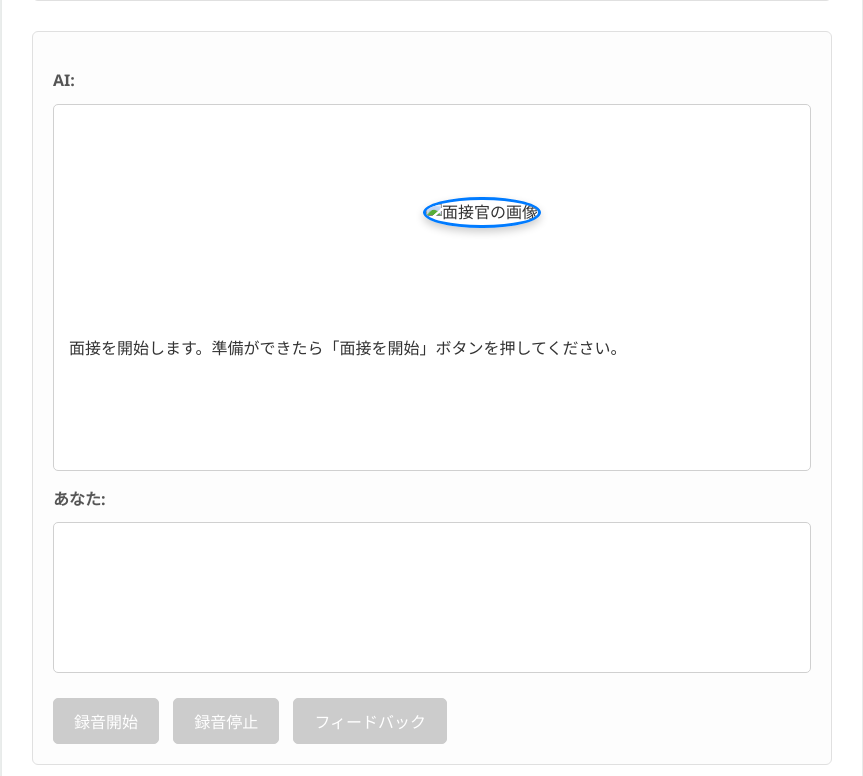
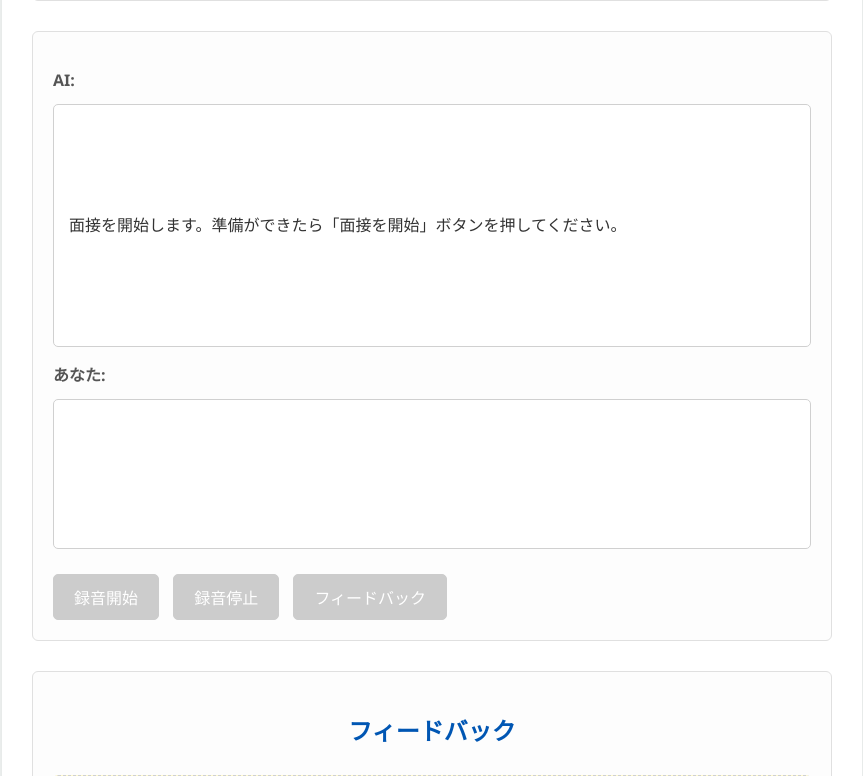
Before and after one commit to hyoudou-hirokazu/ai-mensetu, a Flask app: page / in a window 1280 px wide. Shown: the part 582-1358 px from the top of the page, without its empty margins (208-1071 px from the left). Run offline with Flask 3, Linux system fonts and the light colour scheme; parts of the project's set-up code (start-up, migrations or seed data) failed here and were passed over.

Commit message:
Update index.html

```diff
--- a/templates/index.html
+++ b/templates/index.html
@@ -34,9 +34,7 @@
             <div class="ai-response-area">
                 <p class="label">AI:</p>
                 <div id="ai-response" class="response-box">
-                    <div class="interviewer-image-container">
-                        <img id="interviewer-image" src="" alt="面接官の画像" onerror="console.error('画像の読み込みに失敗しました。パス:', this.src);">
-                    </div>
+                    <!-- 面接官の画像表示を削除 -->
                     <p id="ai-message">面接を開始します。準備ができたら「面接を開始」ボタンを押してください。</p>
                     <audio id="ai-audio" controls style="display: none;"></audio>
                 </div>
```
